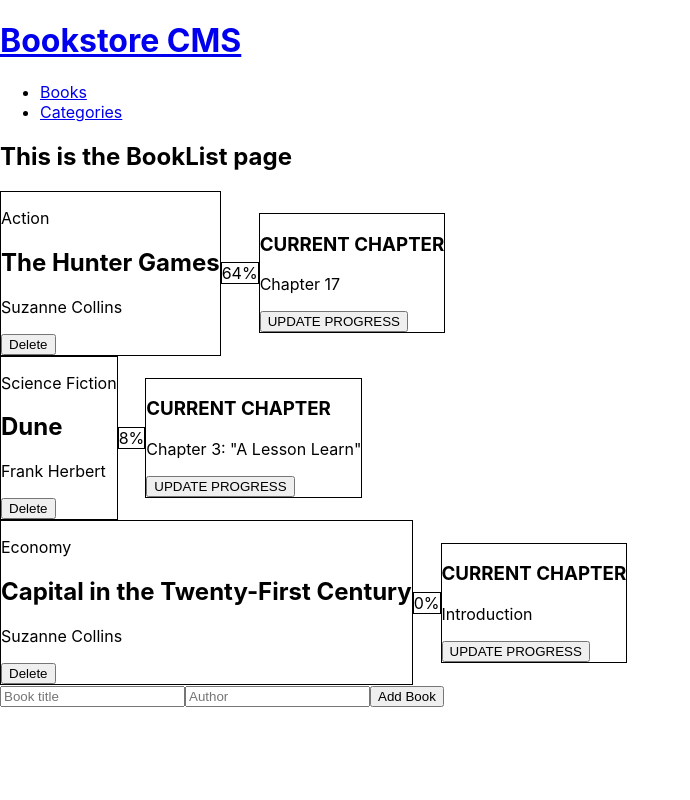
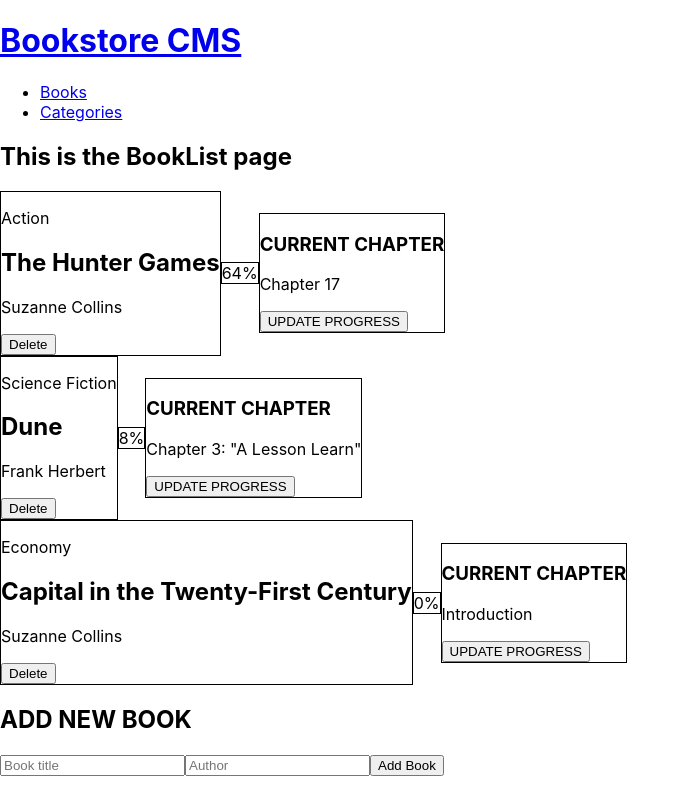
Before and after one commit to dev89s/bookstore, a React (Create React App) app: page / in a window 1280 px wide. Shown: the whole page, without its empty margins (0-690 px from the left). Built offline with nearby package versions, Linux system fonts and the light colour scheme.

Commit message:
Add title to add book form

```diff
--- a/src/components/AddBook.jsx
+++ b/src/components/AddBook.jsx
@@ -1,6 +1,7 @@
 function AddBook() {
   return (
     <form className="add-book-form">
+      <h2>ADD NEW BOOK</h2>
       <input type="text" name="book-name" id="book-name" placeholder="Book title" />
       <input type="text" name="book-author" id="book-author" placeholder="Author" />
       <button type="submit">Add Book</button>
```
